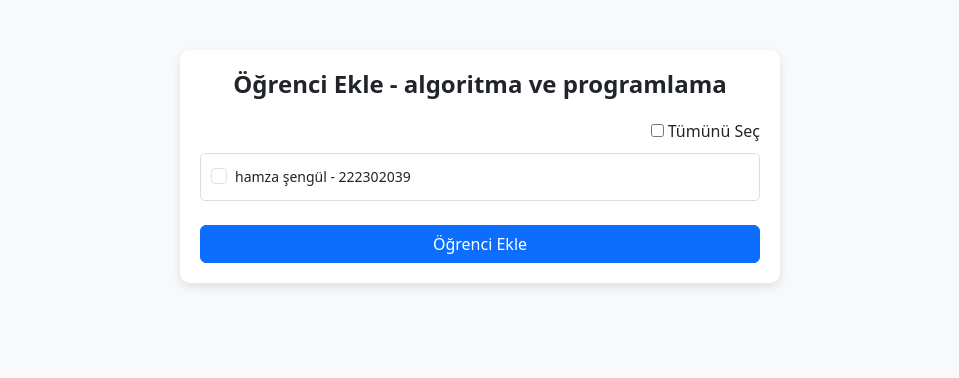
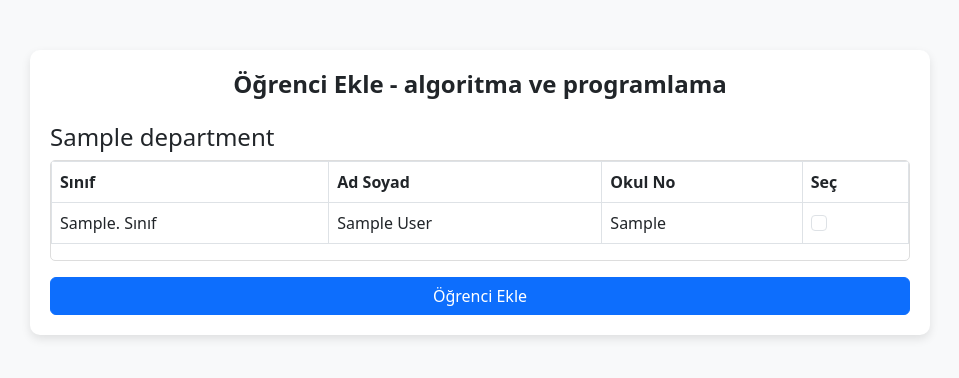
Before and after one commit to Hamza-Sengul/qr_yoklama_last, a Django app: template qr_yoklama/account/templates/add_students_to_course.html in a window 1280 px wide. Shown: the top 378 px of the page, without its empty margins (160-1119 px from the left). Run offline with Django 5.2, Linux system fonts and the light colour scheme; data comes from the database, SQL or seed files in the repository; tables that the repository leaves empty hold one stand-in row (values such as "Sample post"); the template is opened without the code that fills it: values that come from a table or form of the project are taken from there, most other values are stand-ins (such as "Sample title", 1, 10 or a date in 2020).

Commit message:
Update add_students_to_course.html

```diff
--- a/qr_yoklama/account/templates/add_students_to_course.html
+++ b/qr_yoklama/account/templates/add_students_to_course.html
@@ -10,7 +10,7 @@
             background-color: #f8f9fa;
         }
         .form-container {
-            max-width: 600px;
+            max-width: 900px;
             margin: 50px auto;
             background: #fff;
             border-radius: 10px;
@@ -23,22 +23,17 @@
             margin-bottom: 20px;
             text-align: center;
         }
-        .student-list {
-            max-height: 300px;
+        .table-container {
+            max-height: 400px;
             overflow-y: auto;
             border: 1px solid #ddd;
             border-radius: 5px;
-            padding: 10px;
         }
         .form-check-label {
             font-size: 14px;
         }
         .btn-primary {
             width: 100%;
-        }
-        .select-all-container {
-            margin-bottom: 10px;
-            text-align: right;
         }
     </style>
 </head>
@@ -47,34 +42,40 @@
         <h1 class="form-title">Öğrenci Ekle - {{ course.name }}</h1>
         <form method="post">
             {% csrf_token %}
-            <div class="select-all-container">
-                <input type="checkbox" id="select-all">
-                <label for="select-all">Tümünü Seç</label>
+            {% for department, classes in grouped_students.items %}
+            <h4 class="mt-4">{{ department }}</h4>
+            <div class="table-container">
+                <table class="table table-bordered">
+                    <thead>
+                        <tr>
+                            <th>Sınıf</th>
+                            <th>Ad Soyad</th>
+                            <th>Okul No</th>
+                            <th>Seç</th>
+                        </tr>
+                    </thead>
+                    <tbody>
+                        {% for student_class, students in classes.items %}
+                        <tr>
+                            <td rowspan="{{ students|length }}">{{ student_class }}. Sınıf</td>
+                            {% for student in students %}
+                            <td>{{ student.user.first_name }} {{ student.user.last_name }}</td>
+                            <td>{{ student.student_no }}</td>
+                            <td>
+                                <input class="form-check-input student-checkbox" type="checkbox" name="students" value="{{ student.id }}" id="student-{{ student.id }}">
+                            </td>
+                            </tr>
+                            <tr>
+                            {% endfor %}
+                        {% endfor %}
+                    </tbody>
+                </table>
             </div>
-            <div class="student-list mb-4">
-                {% for student in students %}
-                <div class="form-check">
-                    <input class="form-check-input student-checkbox" type="checkbox" name="students" value="{{ student.id }}" id="student-{{ student.id }}">
-                    <label class="form-check-label" for="student-{{ student.id }}">
-                        {{ student.user.first_name }} {{ student.user.last_name }} - {{ student.student_no }}
-                    </label>
-                </div>
-                {% endfor %}
-            </div>
-            <button type="submit" class="btn btn-primary">Öğrenci Ekle</button>
+            {% endfor %}
+            <button type="submit" class="btn btn-primary mt-3">Öğrenci Ekle</button>
         </form>
     </div>
 
     <script src="https://cdn.jsdelivr.net/npm/bootstrap@5.3.0/dist/js/bootstrap.bundle.min.js"></script>
-    <script>
-        const selectAllCheckbox = document.getElementById('select-all');
-        const studentCheckboxes = document.querySelectorAll('.student-checkbox');
-
-        selectAllCheckbox.addEventListener('change', () => {
-            studentCheckboxes.forEach(checkbox => {
-                checkbox.checked = selectAllCheckbox.checked;
-            });
-        });
-    </script>
 </body>
 </html>
```
